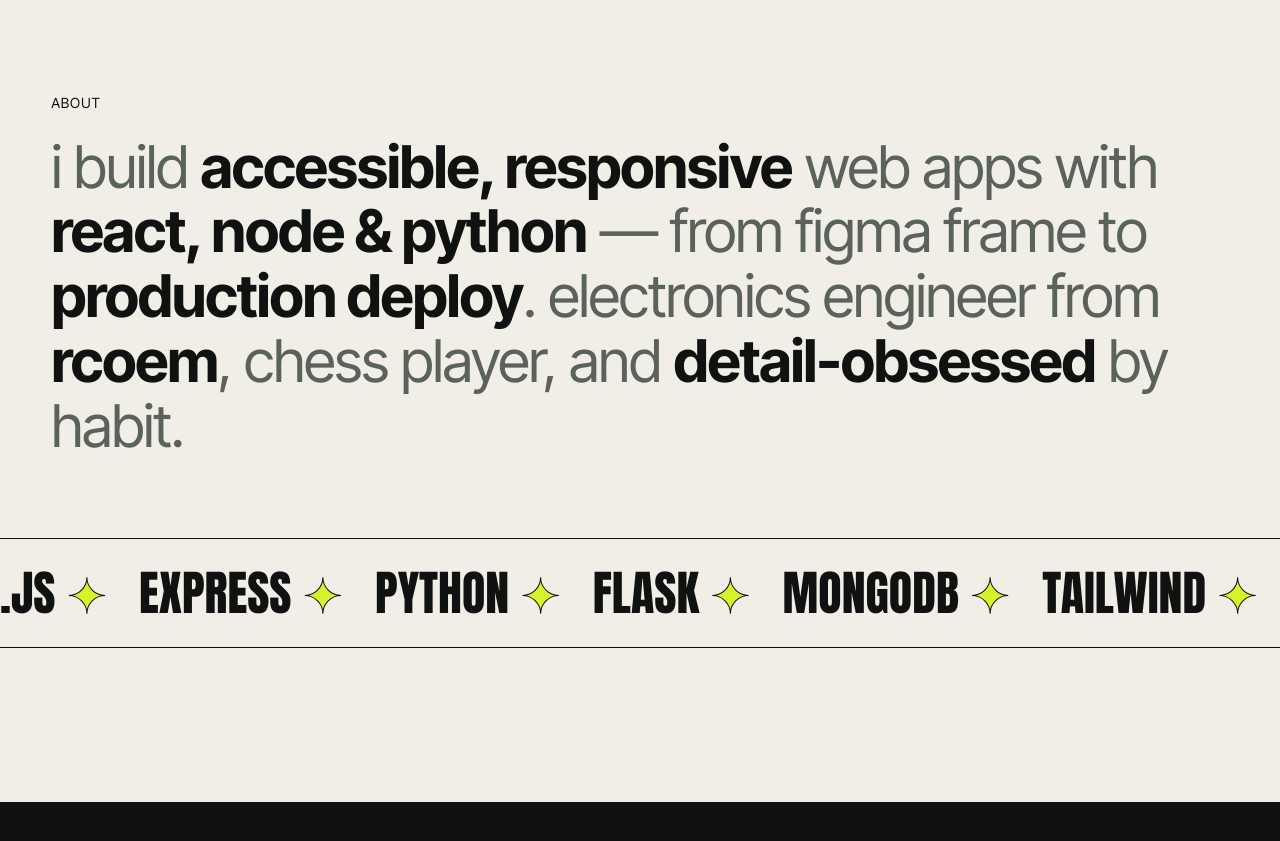
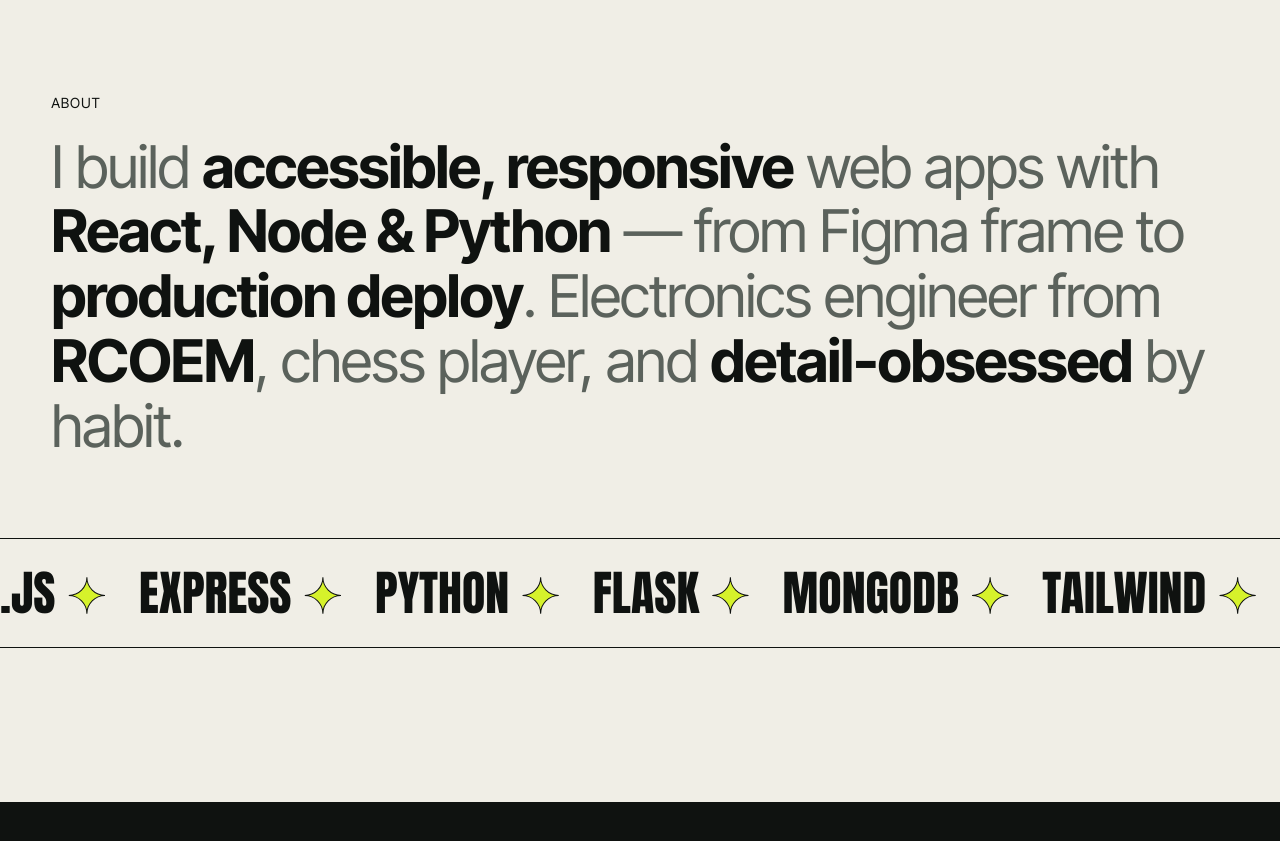
Before and after one commit to VishalChavan7/Portfolio, a React (Vite) app: page / in a window 1280 px wide. Shown: the part 860-1701 px from the top of the page. Built offline with nearby package versions, Linux system fonts and the light colour scheme; the HTML template or start-up script is replaced by a standard one.

Commit message:
Use normal sentence case in the About statement
Co-Authored-By: Claude Sonnet 5.5 <noreply@anthropic.com>

```diff
--- a/src/App.jsx
+++ b/src/App.jsx
@@ -213,9 +213,9 @@ function About() {
     <section id="about" className="light pad">
       <p className="eyebrow reveal">about</p>
       <p className="statement reveal">
-        i build <b>accessible, responsive</b> web apps with{" "}
-        <b>react, node & python</b> — from figma frame to{" "}
-        <b>production deploy</b>. electronics engineer from <b>RCOEM</b>, chess
+        I build <b>accessible, responsive</b> web apps with{" "}
+        <b>React, Node & Python</b> — from Figma frame to{" "}
+        <b>production deploy</b>. Electronics engineer from <b>RCOEM</b>, chess
         player, and <b>detail-obsessed</b> by habit.
       </p>
       <Marquee items={stack} />
--- a/src/index.css
+++ b/src/index.css
@@ -317,7 +317,6 @@ img {
   letter-spacing: -0.02em;
   max-width: 1200px;
   margin: 24px 0 80px;
-  text-transform: lowercase;
   color: #5b625c;
 }
 .statement b {
```
